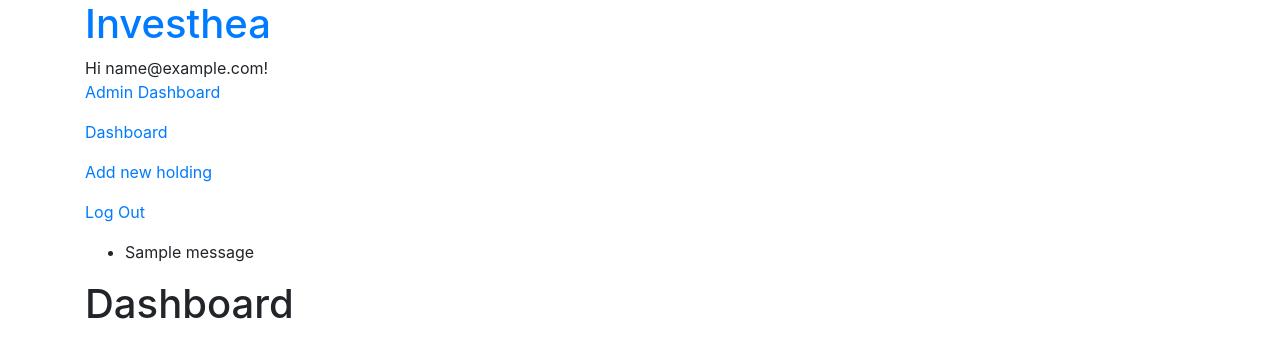
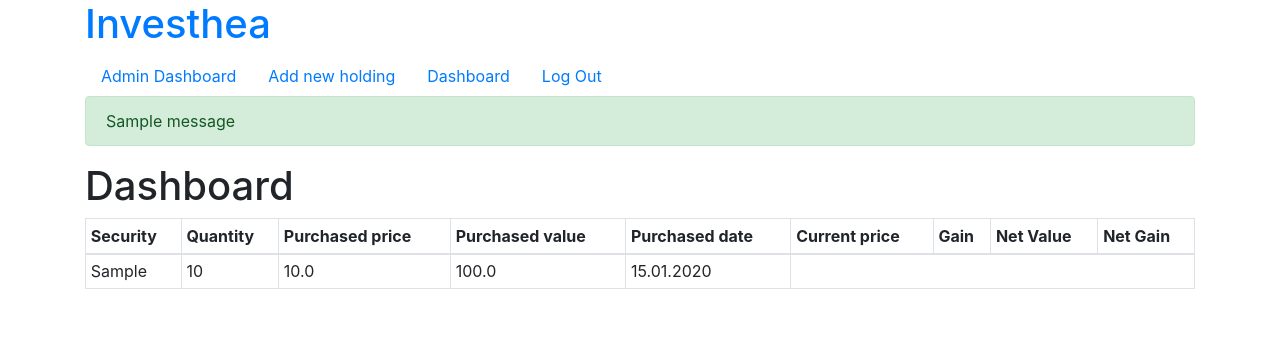
Before and after one commit to petrvacha/investhea, a Django app: page /dashboard/ in a window 1280 px wide. Shown: the top 358 px of the page. Run offline with Django 3.2, Linux system fonts and the light colour scheme; a user stored in the database is signed in; tables that the repository leaves empty hold one stand-in row (values such as "Sample post"); one stand-in notice (Sample message) is shown.

Commit message:
adding new holding

```diff
--- a/web/models.py
+++ b/web/models.py
@@ -4,8 +4,6 @@ from django.utils.translation import ugettext_lazy as _
 from django.conf import settings
 from django.db.models.signals import post_save
 from django.dispatch import receiver
-import pandas as pd
-from datetime import datetime
 
 
 class Profile(models.Model):
@@ -107,35 +105,7 @@ class Security(TimeStampMixin):
     ipo_date = models.DateField(null=True, blank=True)
     delisting_date = models.DateTimeField(null=True, blank=True)
     exchange = models.ForeignKey(Exchange, on_delete=models.CASCADE, default=Exchange.USA)
-    security_type = models.PositiveSmallIntegerField(choices=TYPES, default=STOCK)
-
-    def process_import(data):
-        exchanges = Exchange.objects.all()
-        list_exchanges = {}
-        for exchange in exchanges:
-            list_exchanges[exchange.name] = exchange
-
-        for row in data[1:].itertuples(index=False, name='Pandas'):
-            existingSecurity = Security.objects.filter(ticker=row[0])
-            if existingSecurity.exists():
-                security = existingSecurity.first()
-            else:
-                security = Security()
-            security.ticker = row[0]
-            security.name = row[1]
-            if row[2] in list_exchanges:
-                security.exchange = list_exchanges[row[2]]
-            else:
-                newExchange = Exchange.objects.create(name=row[2])
-                list_exchanges[row[2]] = newExchange
-                security.exchange = list_exchanges[row[2]]
-
-            security.security_type = Security.STOCK if row[3] == "Stock" else Security.ETF
-            security.ipo_date = row[4]
-            if pd.notnull(row[5]) and row[5] != "null":
-                security.delisting_date = row[5]
-            security.status = True if row[6] == "Active" else False
-            security.save()
+    security_type = models.PositiveSmallIntegerField(choices=TYPES, default=STOCK, null=False, blank=False)
 
 
 class UsersSecurities(TimeStampMixin):
@@ -151,21 +121,7 @@ class UsersSecurities(TimeStampMixin):
     date = models.DateTimeField(null=False, blank=False)
     fee = models.FloatField(null=False, blank=False)
     quantity = models.IntegerField(null=False, blank=False)
-    direction = models.PositiveSmallIntegerField(choices=DIRECTIONS, default=1, null=False, blank=False)
-
-    def add(data):
-        ticker_string, exchange_string = data["ticker"].split('.')
-        exchange = Exchange.objects.get(name=exchange_string)
-        security = Security.objects.get(ticker=ticker_string, exchange=exchange)
-        users_securities = UsersSecurities()
-        users_securities.user = data["user"]
-        users_securities.security = security
-        users_securities.price = data["price"]
-        users_securities.fee = data["fee"]
-        users_securities.quantity = data["quantity"]
-        users_securities.date = datetime.strptime(data["date"], '%d/ %m/ %Y')
-        users_securities.direction = UsersSecurities.BUY
-        users_securities.save()
+    direction = models.PositiveSmallIntegerField(choices=DIRECTIONS, null=False, blank=False)
 
 
 class UsersMoneyTransaction(TimeStampMixin):
--- /dev/null
+++ b/web/services/users_securities.py
@@ -0,0 +1,90 @@
+from web.models import Exchange, UsersSecurities, User, Security
+from datetime import datetime
+
+
+def create_users_security(*,
+                          ticker: str,
+                          user: User,
+                          price: float,
+                          fee: float,
+                          quantity: int,
+                          date: str,
+                          direction: int,) -> UsersSecurities:
+    ticker_string, exchange_string = ticker.split('.')
+
+    exchange = Exchange.objects.get(name=exchange_string)
+    security = Security.objects.get(ticker=ticker_string, exchange=exchange)
+
+    users_securities = UsersSecurities()
+    users_securities.user = user
+    users_securities.security = security
+    users_securities.price = price
+    users_securities.fee = fee
+    users_securities.quantity = quantity
+    users_securities.date = datetime.strptime(date, '%d/ %m/ %Y')
+    users_securities.direction = UsersSecurities.BUY
+    users_securities.full_clean()
+    users_securities.save()
+
+    return users_securities
+
+
+def buy_security(*,
+                 ticker: str,
+                 user: User,
+                 price: float,
+                 fee: float,
+                 quantity: int,
+                 date: str,) -> UsersSecurities:
+    return create_users_security(ticker=ticker,
+                                 user=user,
+                                 price=price,
+                                 fee=fee,
+                                 quantity=quantity,
+                                 date=date,
+                                 direction=UsersSecurities.BUY)
+
+
+def get_users_securities(*,
+                         user: User,) -> dict:
+    users_securities = UsersSecurities.objects.filter(user=user).order_by('date')
+
+    results = {'transactions': {}, 'currents': {}}
+
+    for transaction in users_securities:
+        ticker_name = transaction.security.ticker
+        if ticker_name not in results['transactions'].keys():
+            results['transactions'][ticker_name] = []
+            results['currents'][ticker_name] = []
+
+        transaction_data = {'ticker': ticker_name,
+                            'company_name': transaction.security.name,
+                            'quantity': transaction.quantity,
+                            'purchased_price': transaction.price,
+                            'purchased_value': transaction.price * transaction.quantity,
+                            'date': transaction.date}
+
+        results['transactions'][ticker_name].append(transaction_data)
+
+        if transaction.direction == UsersSecurities.BUY:
+            results['currents'][ticker_name].insert(0, transaction_data)
+        else:
+            remove_items = []
+            count_diff = transaction.quantity
+
+            for i, previous_transaction in enumerate(results['currents'][ticker_name]):
+                count_diff = count_diff - previous_transaction.quantity
+                if count_diff == 0:
+                    remove_items.insert(0, i)
+                    break
+                elif count_diff > 0:
+                    remove_items.insert(0, i)
+                    continue
+                else:
+                    results['currents'][ticker_name][i]['quantity'] = -1 * count_diff
+                    break
+
+            for i in remove_items:
+                del results['currents'][ticker_name][i]
+
+    return results
--- a/web/templates/base.html
+++ b/web/templates/base.html
@@ -15,29 +15,26 @@
             <div class="page-header">
                 <h1><a href="/">Investhea</a></h1>
             </div>
+            <nav class="nav">
             {% if user.is_authenticated %}
-                Hi {{ user.email }}!
                 {% if user.is_superuser %}
-                    <p><a href="{% url 'admin_dashboard' %}">Admin Dashboard</a></p>
-                    <p><a href="{% url 'dashboard' %}">Dashboard</a></p>
-                    <p><a href="{% url 'form_new_holding' %}">Add new holding</a></p>
+                    <a class="nav-link" href="{% url 'admin_dashboard' %}">Admin Dashboard</a>
+                    <a class="nav-link" href="{% url 'form_new_holding' %}">Add new holding</a>
+                {% endif %}
+                <a class="nav-link" href="{% url 'dashboard' %}">Dashboard</a>
+                <a class="nav-link" href="{% url 'logout' %}">Log Out</a>
             {% else %}
-                    <p><a href="{% url 'dashboard' %}">Dashboard</a></p>
+                <a class="nav-link" href="{% url 'register' %}">Register</a>
+                <a class="nav-link" href="{% url 'password_reset' %}">Reset password</a>
+                <a class="nav-link" href="{% url 'login' %}">Log In</a>
             {% endif %}
-                <p><a href="{% url 'logout' %}">Log Out</a></p>
-            {% else %}
-                <p>You are not logged in</p>
-                <a href="{% url 'login' %}">Log In</a>
-                <a href="{% url 'register' %}">Register</a>
-                <a href="{% url 'password_reset' %}">Reset password</a>
-            {% endif %}
-
+            </nav>
             {% if messages %}
-                <ul class="messages">
                 {% for message in messages %}
-                    <li{% if message.tags %} class="{{ message.tags }}"{% endif %}>{{ message }}</li>
+                    <div class="alert alert-{{ message.tags }}" role="alert">
+                        {{ message }}
+                    </div>
                 {% endfor %}
-                </ul>
             {% endif %}
              {% block content %}
              {% endblock %}
--- a/web/templates/dashboard/dashboard.html
+++ b/web/templates/dashboard/dashboard.html
@@ -2,12 +2,37 @@
 
 {% block title %}Dashboard{% endblock %}
 
+{% block content %}
+<div class="content-section">
+	<h1>Dashboard</h1>
+</div>
 
-{% block content %}
-	<div id="dashboard" class="content-section">
-		<h1>Dashboard</h1>
-
-	</div>
-
-
+<table class="table table-sm table-hover table-bordered">
+	<thead>
+	  <tr>
+		<th scope="col">Security</th>
+		<th scope="col">Quantity</th>
+		<th scope="col">Purchased price</th>
+		<th scope="col">Purchased value</th>
+		<th scope="col">Purchased date</th>
+		<th scope="col">Current price</th>
+		<th scope="col">Gain</th>
+		<th scope="col">Net Value</th>
+		<th scope="col">Net Gain</th>
+	  </tr>
+	</thead>
+	<tbody>
+		{% for ticker, value in securities.currents.items %}
+			{% for transaction in value %}
+				<tr>
+					<td title="{{ transaction.company_name }}">{{ ticker }}</td>
+					<td>{{ transaction.quantity }}</td>
+					<td>{{ transaction.purchased_price }}</td>
+					<td>{{ transaction.purchased_value }}</td>
+					<td>{{ transaction.date|date:"d.m.Y" }}</td>
+				</tr>
+			{% endfor %}
+	  	{% endfor %}
+	</tbody>
+  </table>
 {% endblock %}
--- a/web/templates/home/home.html
+++ b/web/templates/home/home.html
@@ -1,10 +1,7 @@
 {% extends 'base.html' %}
 
 {% block title %}Home{% endblock %}
-{% load crispy_forms_tags %}
 
 {% block content %}
-	<div class="content-section">
-        <h1>Home</h1>
-	</div>
+
 {% endblock %}
--- a/web/views.py
+++ b/web/views.py
@@ -11,10 +11,12 @@ from django.utils.http import urlsafe_base64_encode, urlsafe_base64_decode
 from django.shortcuts import render, redirect
 from django.template.loader import render_to_string
 from investhea.settings import EMAIL_HOST_USER, ALPHA_VANTAGE_API_KEY
-from web.models import User, Security, Exchange, UsersSecurities
+from web.models import User, Security, Exchange
 from web.forms import SignUpForm
 from web.tokens import account_activation_token
 from web.modules.alpha_vantage import AlphaVantageRequestor as avr
+from web.services.security import process_import
+from web.services.users_securities import buy_security, get_users_securities
 
 import json
 
@@ -90,7 +92,8 @@ def query_exchange_list(request):
 
 @login_required
 def dashboard(request):
-    securities = UsersSecurities.objects.filter(user=request.user)
+    securities = get_users_securities(user=request.user)
+    print(securities['currents'])
     return render(request, "dashboard/dashboard.html", {
         "securities": securities
     })
@@ -99,13 +102,19 @@ def dashboard(request):
 @login_required
 def add_new_holding(request):
     data = json.loads(request.body.decode('utf-8'))
-    response = []
+    response = {}
     try:
-        data["user"] = request.user
-        UsersSecurities.add(data=data)
+        buy_security(
+            ticker=data["ticker"],
+            user=request.user,
+            price=data["price"],
+            fee=data["fee"],
+            quantity=data["quantity"],
+            date=data["date"],
+        )
     except AssertionError:
         response["success"] = False
-        response["message"] = "Problem with the data processing."
+        response["message"] = "Problem with adding the new holding."
     messages.success(request, 'New holding has been successfully added.')
     response = ["OK"]
     return JsonResponse(response, safe=False)
@@ -137,7 +146,7 @@ def download_list_of_stocks(request):
     avrequestor = avr(ALPHA_VANTAGE_API_KEY)
     data = avrequestor.getListOfStocks()
     try:
-        Security.process_import(data)
+        process_import(data)
     except AssertionError:
         response["success"] = False
         response["message"] = "Problem with the data processing."
```
Also changed, not shown: web/services/security.py (added, +31 -0 lines), web/tests/test_security.py (renamed from web/tests.py, +5 -36 lines), web/tests/test_sign_in.py (added, +35 -0 lines), web/tests/test_users_securities.py (added, +30 -0 lines), web/migrations/0012_auto_20210307_1719.py (added), web/tests/__init__.py (added). Lines whose indentation alone changed are shown as unchanged.
